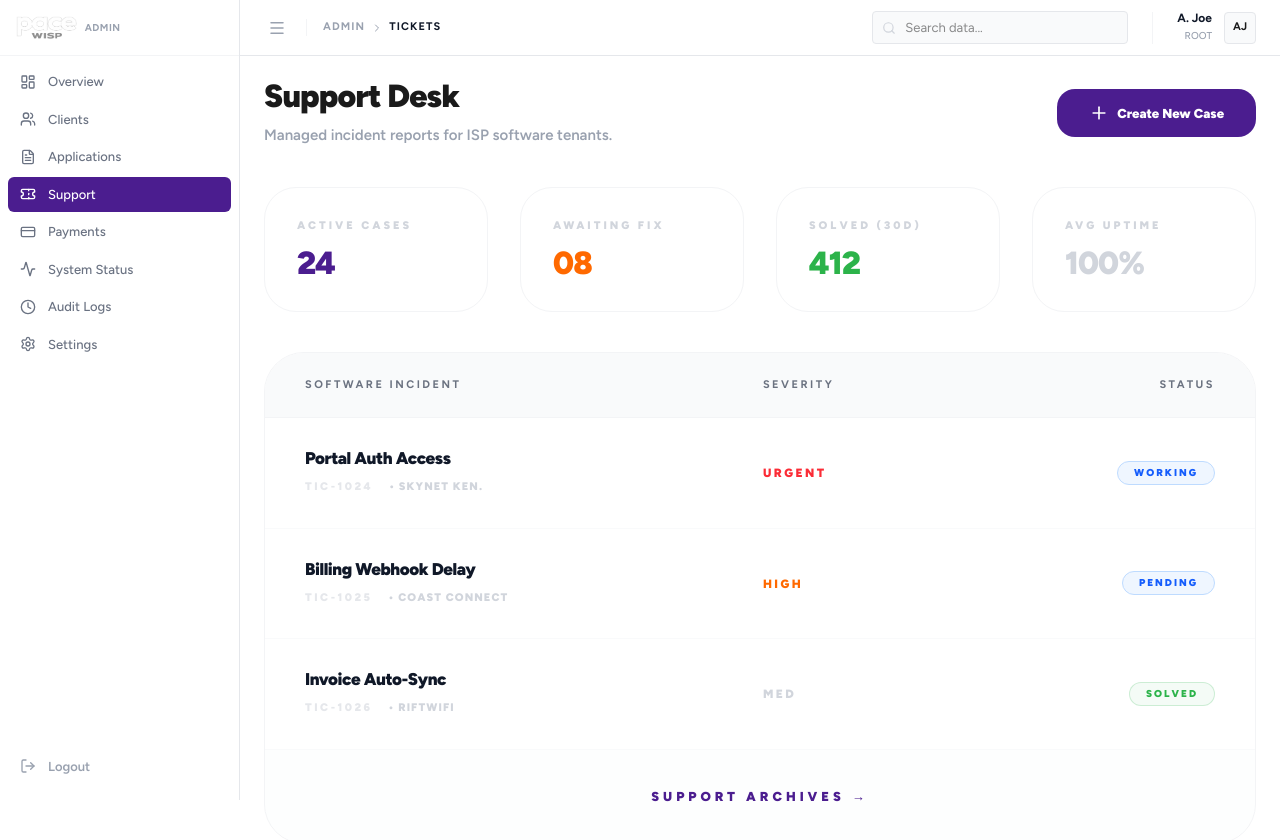
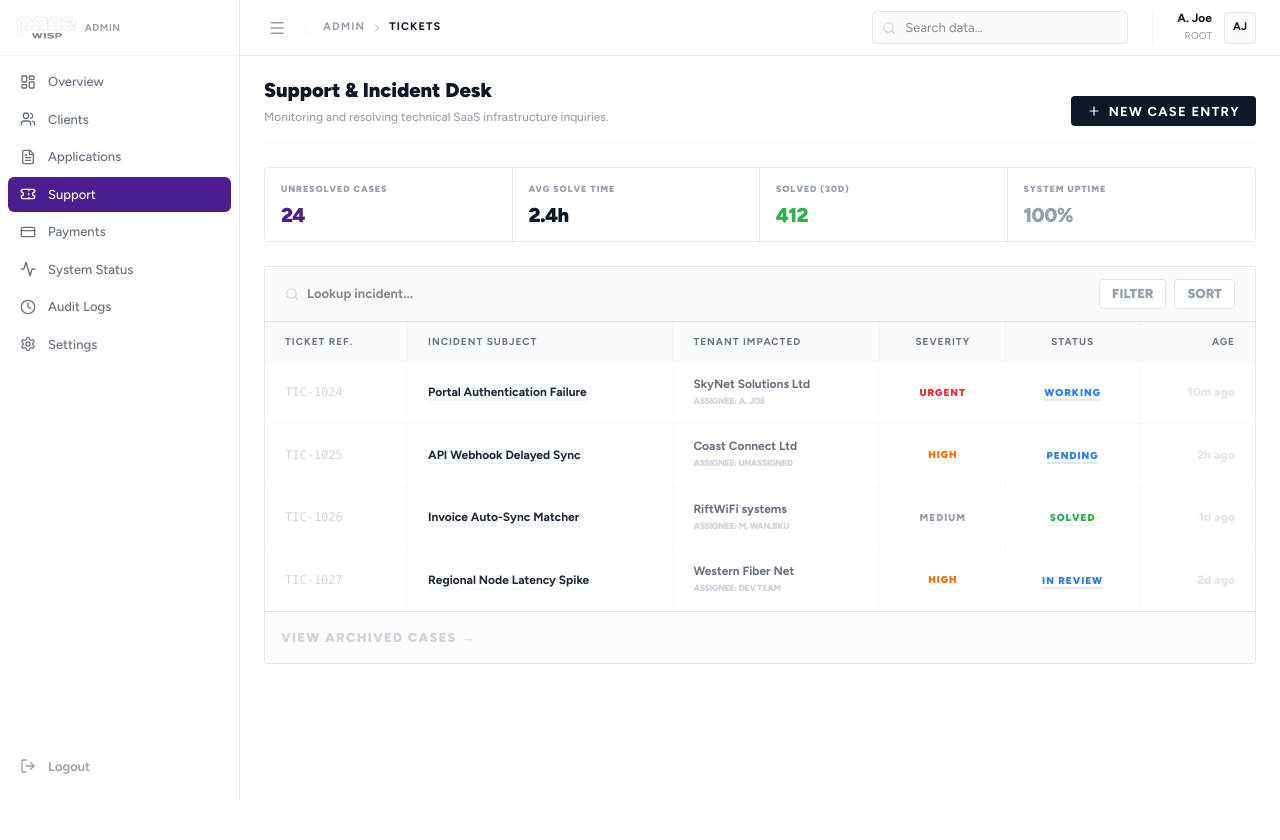
Before and after one commit to dennismutuku2005/pacewebsite, a Next.js app in the folder paceadmin/: page /dashboard/tickets in a window 1280 px wide. Shown: the top 840 px of the page. After the commit the page ends 800 px from the top, so only its background shows below. Built offline with nearby package versions, Linux system fonts and the light colour scheme.

Commit message:
Auto-update: page.js

```diff
--- a/paceadmin/src/app/dashboard/tickets/page.js
+++ b/paceadmin/src/app/dashboard/tickets/page.js
@@ -2,90 +2,104 @@
 
 import React from 'react'
 import { motion } from 'framer-motion'
-import {
-    Ticket, Plus, CheckCircle2,
-    AlertCircle, ChevronRight
-} from 'lucide-react'
+import { Plus, Filter, Search } from 'lucide-react'
 import { cn } from '@/lib/utils'
 
 export default function TicketsPage() {
     const tickets = [
-        { id: 'TIC-1024', subj: 'Portal Auth Access', user: 'SkyNet Ken.', priority: 'Urgent', status: 'Working', time: '10m ago' },
-        { id: 'TIC-1025', subj: 'Billing Webhook Delay', user: 'Coast Connect', priority: 'High', status: 'Pending', time: '2h ago' },
-        { id: 'TIC-1026', subj: 'Invoice Auto-Sync', user: 'RiftWiFi', priority: 'Med', status: 'Solved', time: '1d ago' },
+        { id: 'TIC-1024', subject: 'Portal Authentication Failure', client: 'SkyNet Solutions Ltd', priority: 'Urgent', status: 'Working', owner: 'A. Joe', age: '10m ago' },
+        { id: 'TIC-1025', subject: 'API Webhook Delayed Sync', client: 'Coast Connect Ltd', priority: 'High', status: 'Pending', owner: 'Unassigned', age: '2h ago' },
+        { id: 'TIC-1026', subject: 'Invoice Auto-Sync Matcher', client: 'RiftWiFi systems', priority: 'Medium', status: 'Solved', owner: 'M. Wanjiku', age: '1d ago' },
+        { id: 'TIC-1027', subject: 'Regional Node Latency Spike', client: 'Western Fiber Net', priority: 'High', status: 'In Review', owner: 'Dev Team', age: '2d ago' },
     ]
 
     return (
-        <div className="space-y-10 font-figtree">
+        <div className="space-y-6 font-figtree">
 
-            {/* Header */}
-            <div className="flex flex-col sm:flex-row sm:items-center justify-between gap-6">
+            {/* Page Header */}
+            <div className="flex flex-col sm:flex-row sm:items-end justify-between gap-4 border-b border-gray-100 pb-4">
                 <div>
-                    <h1 className="text-[32px] font-black text-pace-purple-dark tracking-tight leading-none">Support Desk</h1>
-                    <p className="text-[15px] text-gray-400 mt-3 font-semibold">Managed incident reports for ISP software tenants.</p>
+                    <h1 className="text-[20px] font-black text-gray-900 leading-none">Support & Incident Desk</h1>
+                    <p className="text-[12px] text-gray-400 mt-2 font-medium">Monitoring and resolving technical SaaS infrastructure inquiries.</p>
                 </div>
-                <button className="px-8 py-3.5 bg-pace-purple text-white rounded-[18px] text-[15px] font-black shadow-xl shadow-pace-purple/10 active:scale-95 flex items-center gap-2 leading-none transition-all">
-                    <Plus size={20} /> Create New Case
+                <button className="flex items-center justify-center gap-2 px-4 py-2 bg-gray-900 text-white rounded text-[12px] font-bold shadow-none hover:opacity-90 transition-all uppercase tracking-widest leading-none">
+                    <Plus size={14} />
+                    New Case Entry
                 </button>
             </div>
 
-            {/* Grid - Mini Stats */}
-            <div className="grid grid-cols-2 md:grid-cols-4 gap-8">
+            {/* Mini Summary Matrix - Excel Style */}
+            <div className="grid grid-cols-2 md:grid-cols-4 border border-gray-200 rounded divide-x divide-gray-200 overflow-hidden bg-white">
                 {[
-                    { label: 'Active Cases', val: '24', color: 'text-pace-purple' },
-                    { label: 'Awaiting Fix', val: '08', color: 'text-orange-500' },
+                    { label: 'Unresolved Cases', val: '24', color: 'text-pace-purple' },
+                    { label: 'Avg Solve Time', val: '2.4h', color: 'text-gray-900' },
                     { label: 'Solved (30d)', val: '412', color: 'text-pace-green' },
-                    { label: 'Avg Uptime', val: '100%', color: 'text-gray-300' },
+                    { label: 'System Uptime', val: '100%', color: 'text-gray-400' },
                 ].map((s) => (
-                    <div key={s.label} className="bg-white p-8 rounded-[32px] border border-gray-100 shadow-sm transition-all hover:border-pace-purple/10">
-                        <p className="text-[11px] font-black text-gray-300 uppercase tracking-[3px] mb-4 leading-none">{s.label}</p>
-                        <h4 className={cn("text-[32px] font-black leading-none tracking-tight", s.color)}>{s.val}</h4>
+                    <div key={s.label} className="p-4 bg-white">
+                        <p className="text-[9px] font-black text-gray-400 uppercase tracking-widest leading-none mb-3">{s.label}</p>
+                        <h4 className={cn("text-[20px] font-black leading-none tracking-tight", s.color)}>{s.val}</h4>
                     </div>
                 ))}
             </div>
 
-            <div className="bg-white rounded-[40px] border border-gray-100 shadow-sm overflow-hidden">
+            {/* Main Data View - Excel Table */}
+            <div className="border border-gray-200 rounded overflow-hidden bg-white">
+                <div className="px-5 py-3 border-b border-gray-200 bg-gray-50 flex justify-between items-center">
+                    <div className="flex items-center gap-2">
+                        <Search size={14} className="text-gray-300" />
+                        <input type="text" placeholder="Lookup incident..." className="bg-transparent border-none outline-none text-[11px] font-bold w-48" />
+                    </div>
+                    <div className="flex items-center gap-2">
+                        <button className="px-3 py-1 border border-gray-200 rounded text-[10px] font-black uppercase text-gray-400 hover:text-gray-900 bg-white">Filter</button>
+                        <button className="px-3 py-1 border border-gray-200 rounded text-[10px] font-black uppercase text-gray-400 hover:text-gray-900 bg-white">Sort</button>
+                    </div>
+                </div>
                 <div className="overflow-x-auto">
-                    <table className="w-full text-left">
+                    <table className="w-full text-left text-[12px] whitespace-nowrap">
                         <thead>
-                            <tr className="bg-gray-50/50 border-b border-gray-100">
-                                <th className="px-10 py-6 text-[11px] font-black text-gray-300 uppercase tracking-[2.5px]">Software Incident</th>
-                                <th className="px-10 py-6 text-[11px] font-black text-gray-300 uppercase tracking-[2.5px]">Severity</th>
-                                <th className="px-10 py-6 text-[11px] font-black text-gray-300 uppercase tracking-[2.5px] text-right">Status</th>
+                            <tr className="bg-white border-b border-gray-100 font-bold text-gray-400 uppercase tracking-widest text-[10px]">
+                                <th className="px-5 py-3 border-r border-gray-100">Ticket ref.</th>
+                                <th className="px-5 py-3 border-r border-gray-100">Incident Subject</th>
+                                <th className="px-5 py-3 border-r border-gray-100">Tenant Impacted</th>
+                                <th className="px-5 py-3 border-r border-gray-100 text-center">Severity</th>
+                                <th className="px-5 py-3 border-r border-gray-100 text-center">Status</th>
+                                <th className="px-5 py-3 text-right">Age</th>
                             </tr>
                         </thead>
-                        <tbody className="divide-y divide-gray-50">
-                            {tickets.map((t, i) => (
-                                <tr key={t.id} className="hover:bg-gray-50/50 transition-all cursor-pointer group">
-                                    <td className="px-10 py-8">
-                                        <p className="text-[17px] font-black text-gray-900 group-hover:text-pace-purple transition-colors leading-none tracking-tight">{t.subj}</p>
-                                        <div className="flex items-center gap-4 mt-3">
-                                            <span className="text-[11px] font-black text-gray-200 uppercase tracking-[2.5px]">{t.id}</span>
-                                            <span className="text-[11px] font-black text-gray-300 uppercase tracking-widest">• {t.user}</span>
-                                        </div>
+                        <tbody className="divide-y divide-gray-50 text-gray-600">
+                            {tickets.map((t) => (
+                                <tr key={t.id} className="hover:bg-gray-50 transition-colors group cursor-pointer">
+                                    <td className="px-5 py-4 font-mono text-gray-300 group-hover:text-gray-900 border-r border-gray-50">{t.id}</td>
+                                    <td className="px-5 py-4 border-r border-gray-50 font-bold text-gray-800 underline decoration-gray-100 underline-offset-4">
+                                        {t.subject}
                                     </td>
-                                    <td className="px-10 py-8">
+                                    <td className="px-5 py-4 border-r border-gray-50">
+                                        <p className="font-bold text-gray-500 leading-none">{t.client}</p>
+                                        <p className="text-[9px] text-gray-300 font-black uppercase tracking-tighter mt-1">Assignee: {t.owner}</p>
+                                    </td>
+                                    <td className="px-5 py-4 border-r border-gray-50 text-center font-black uppercase text-[10px] tracking-widest">
                                         <span className={cn(
-                                            "text-[12px] font-black uppercase tracking-[2.5px] leading-none",
                                             t.priority === 'Urgent' ? "text-red-500" :
-                                                t.priority === 'High' ? "text-orange-500" : "text-gray-300"
+                                                t.priority === 'High' ? "text-orange-500" : "text-gray-400"
                                         )}>{t.priority}</span>
                                     </td>
-                                    <td className="px-10 py-8 text-right">
+                                    <td className="px-5 py-4 border-r border-gray-50 text-center">
                                         <span className={cn(
-                                            "px-4 py-1.5 rounded-xl text-[10px] font-black uppercase tracking-[2px] border inline-flex items-center gap-2 leading-none",
-                                            t.status === 'Solved' ? "bg-pace-green/5 text-pace-green border-pace-green/20" : "bg-blue-50 text-blue-600 border-blue-200"
-                                        )}>
-                                            {t.status}
-                                        </span>
+                                            "font-black uppercase text-[10px] tracking-widest border-b-2",
+                                            t.status === 'Solved' ? "text-pace-green border-pace-green/10" : "text-blue-500 border-blue-100"
+                                        )}>{t.status}</span>
+                                    </td>
+                                    <td className="px-5 py-4 text-right font-black text-gray-200 group-hover:text-gray-400 transition-colors">
+                                        {t.age}
                                     </td>
                                 </tr>
                             ))}
                         </tbody>
                     </table>
                 </div>
-                <div className="p-10 border-t border-gray-50 bg-gray-50/30 flex justify-center">
-                    <button className="text-[13px] font-black text-pace-purple uppercase tracking-[4px] hover:underline leading-none">Support Archives &rarr;</button>
+                <div className="p-4 bg-gray-50/50 border-t border-gray-200">
+                    <button className="text-[10px] font-black text-gray-300 uppercase tracking-widest hover:text-gray-900 transition-colors">View Archived Cases &rarr;</button>
                 </div>
             </div>
 
```
